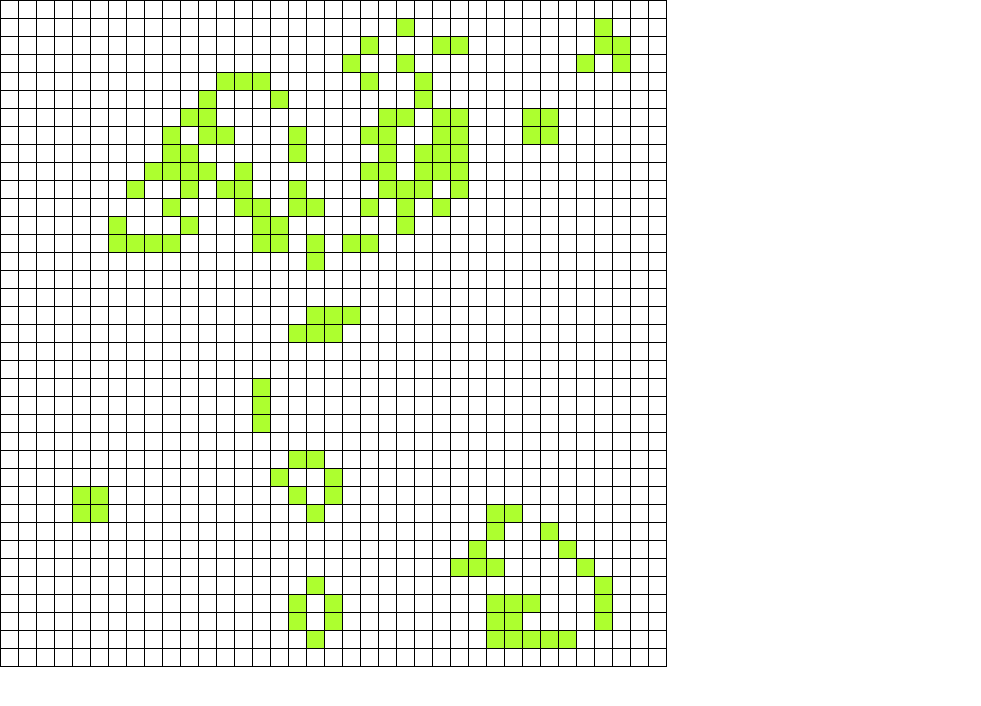
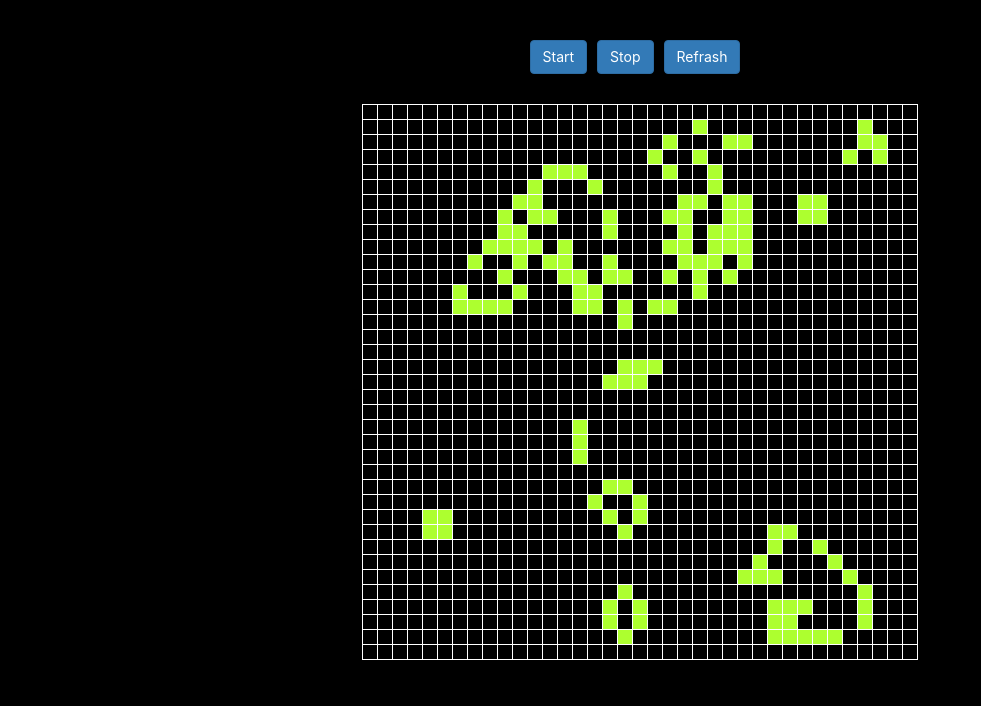
Before and after one commit to nikitamax/game-of-life-react, a React (Create React App) app: page / in a window 1280 px wide. Shown: the top 706 px of the page, without its empty margins (0-981 px from the left). Built offline with nearby package versions, Linux system fonts and the light colour scheme.

Commit message:
added buttons

```diff
--- a/public/index.html
+++ b/public/index.html
@@ -6,6 +6,8 @@
   <link rel="shortcut icon" href="%PUBLIC_URL%/favicon.ico">
   <meta name="viewport" content="width=device-width, initial-scale=1, shrink-to-fit=no">
   <meta name="theme-color" content="#000000">
+  <link rel="stylesheet" href="https://maxcdn.bootstrapcdn.com/bootstrap/3.3.7/css/bootstrap.min.css" integrity="sha384-BVYiiSIFeK1dGmJRAkycuHAHRg32OmUcww7on3RYdg4Va+PmSTsz/K68vbdEjh4u"
+    crossorigin="anonymous">
   <!--
       manifest.json provides metadata used when your web app is added to the
       homescreen on Android. See https://developers.google.com/web/fundamentals/web-app-manifest/
--- a/src/components/Grid.jsx
+++ b/src/components/Grid.jsx
@@ -1,5 +1,6 @@
 import React, { Component } from "react";
 import "./index.css";
+import { Button } from "react-bootstrap";
 
 export default class Grid extends Component {
   constructor(props) {
@@ -93,19 +94,57 @@
     this.setState({ grid: newGrid });
   };
 
+  start = () => {
+    clearInterval(this.intervalId);
+    this.intervalId = setInterval(this.game, this.state.speed);
+  };
+
+  stop = () => {
+    clearInterval(this.intervalId);
+  };
+
+  refrash = () => {
+    this.getRandomGrit();
+  };
+
   componentDidMount() {
     this.getRandomGrit();
-    clearInterval(this.intervalId);
-    this.intervalId = setInterval(this.game, this.state.speed);
+    this.start();
   }
 
   render() {
     const field = this.renderField(this.state.grid);
 
     return (
-      <table>
-        <tbody>{field}</tbody>
-      </table>
+      <div>
+        <div class="button">
+          <Button
+            style={{ marginRight: "10px" }}
+            onClick={this.start}
+            bsStyle="success"
+          >
+            Start
+          </Button>
+          <Button
+            style={{ marginRight: "10px" }}
+            onClick={this.stop}
+            bsStyle="danger"
+          >
+            Stop
+          </Button>
+          <Button
+            style={{ marginRight: "10px" }}
+            onClick={this.refrash}
+            bsStyle="primary"
+          >
+            Refrash
+          </Button>
+        </div>
+
+        <table>
+          <tbody>{field}</tbody>
+        </table>
+      </div>
     );
   }
 }
--- a/src/components/index.css
+++ b/src/components/index.css
@@ -1,8 +1,18 @@
+body {
+  background-color: black;
+}
+
 th,
 td,
 table {
-  border: 1px solid black;
+  border: 1px solid white;
   border-collapse: collapse;
+}
+
+table {
+  margin: auto;
+  display: table;
+  margin-top: 30px;
 }
 
 th,
@@ -14,3 +24,9 @@
 .alive {
   background-color: greenyellow;
 }
+
+.button {
+  margin: auto;
+  display: table;
+  margin-top: 40px;
+}
```
